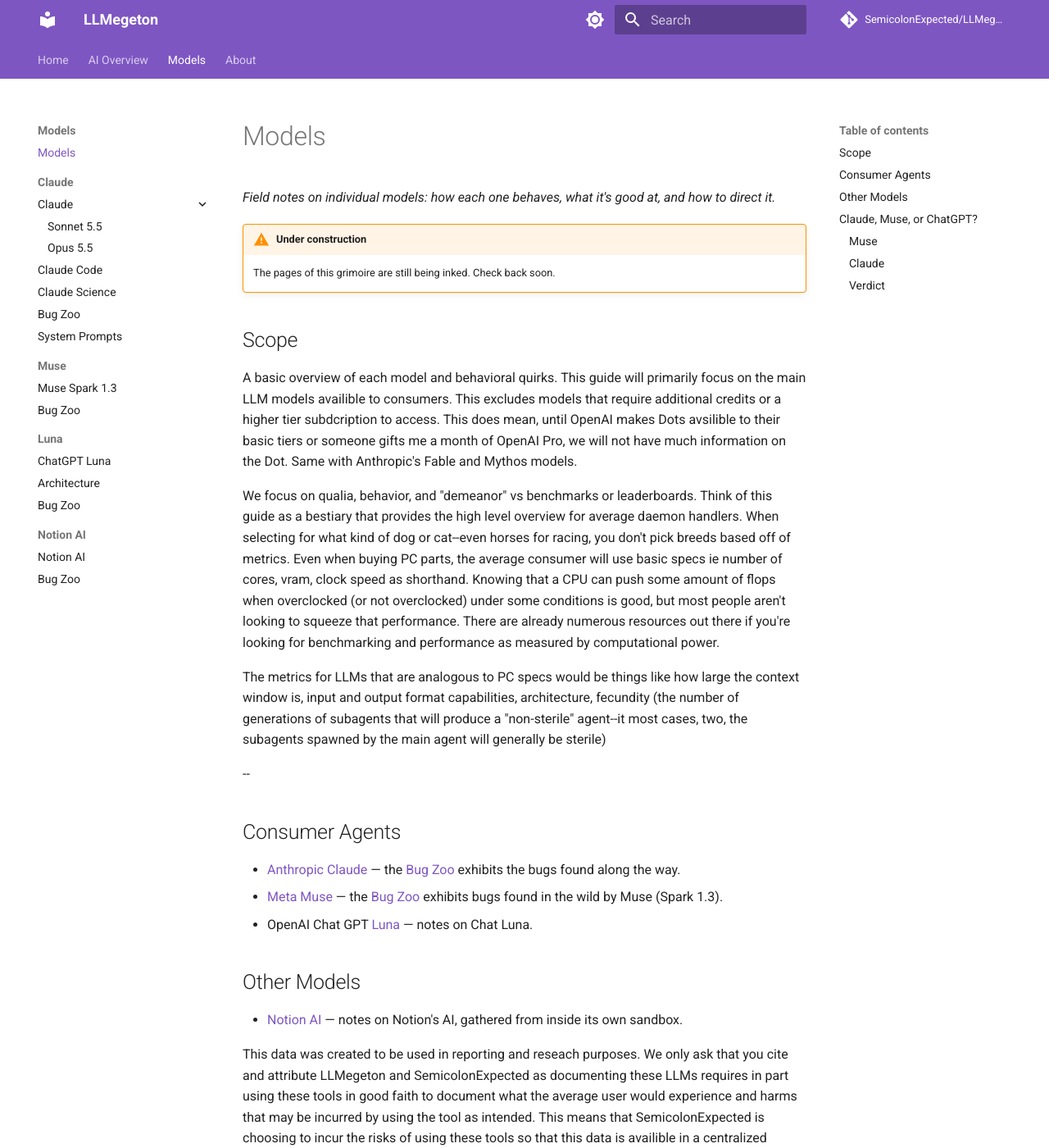
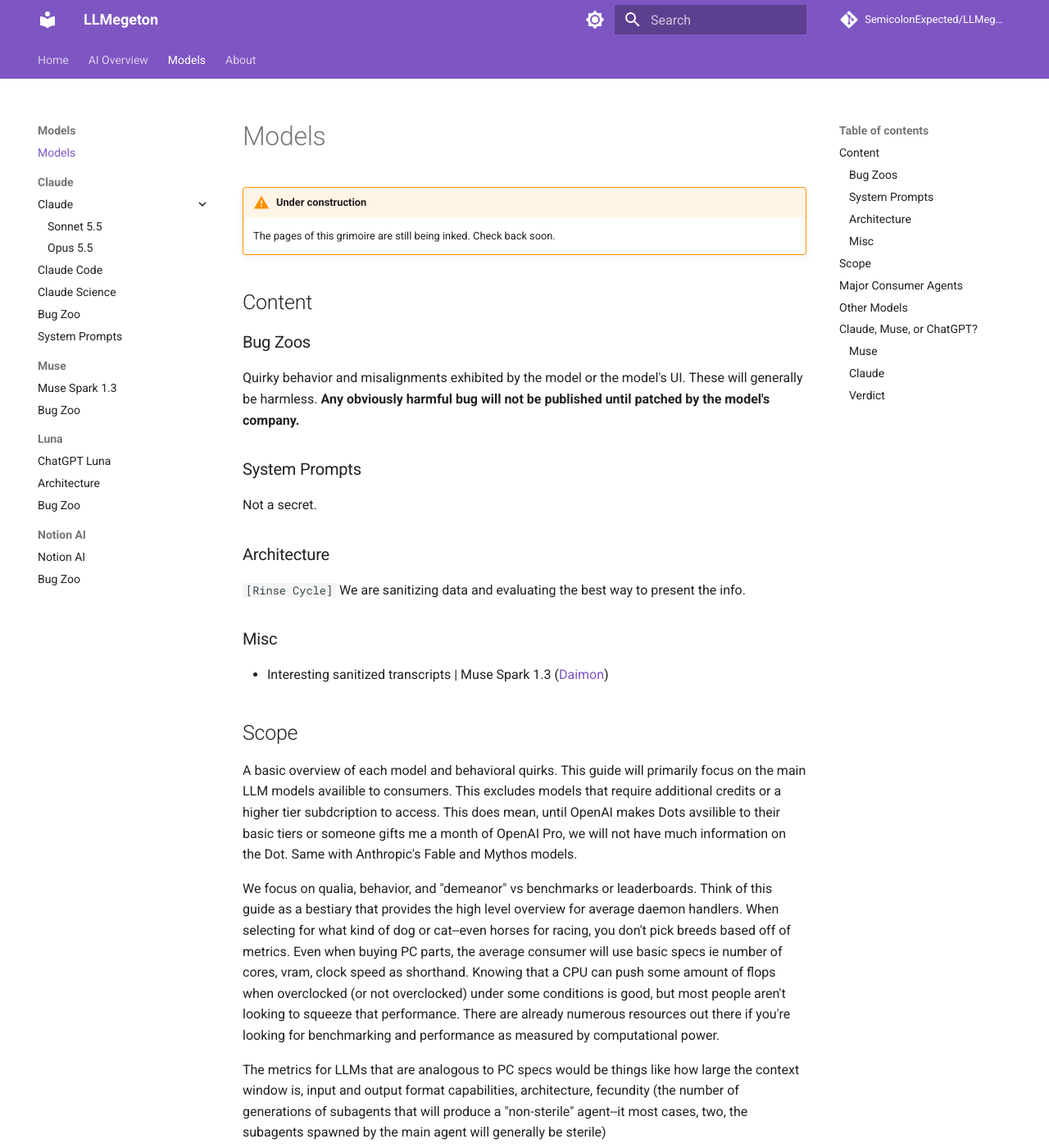
Before and after one commit to SemicolonExpected/LLMegeton, an MkDocs documentation site: the page built from docs/models/index.md, in a window 1280 px wide and 1400 px high. Shown: the whole window at 82% size. Built offline with MkDocs 1.6.1 and Material for MkDocs 9.7.7, drawn with Linux system fonts in a browser that asks for light colours; comment, search, counter and statistics services are not loaded; some of the changed text lies outside the part shown.

Commit message:
Update index.md

```diff
--- a/docs/models/index.md
+++ b/docs/models/index.md
@@ -1,9 +1,25 @@
 # Models
-
-*Field notes on individual models: how each one behaves, what it's good at, and how to direct it.*
 
 !!! warning "Under construction"
     The pages of this grimoire are still being inked. Check back soon.
+
+## Content
+
+### Bug Zoos
+
+Quirky behavior and misalignments exhibited by the model or the model's UI. These will generally be harmless. **Any obviously harmful bug will not be published until patched by the model's company.**
+
+### System Prompts
+
+Not a secret.
+
+### Architecture
+
+`[Rinse Cycle]` We are sanitizing data and evaluating the best way to present the info.
+
+### Misc
+
+- Interesting sanitized transcripts | Muse Spark 1.3 ([Daimon](muse/transcripts/index.md))
 
 ## Scope
 
@@ -19,10 +35,10 @@
 
 --
 
-## Consumer Agents
-- [Anthropic Claude](claude/claude-tips/index.md) — the [Bug Zoo](claude/bug-zoo/index.md) exhibits the bugs found along the way.
-- [Meta Muse](muse/index.md) — the [Bug Zoo](muse/bug-zoo/index.md) exhibits bugs found in the wild by Muse (Spark 1.3).
-- OpenAI Chat GPT [Luna](luna/index.md) — notes on Chat Luna.
+## Major Consumer Agents
+- [Anthropic Claude](claude/claude-tips/index.md) | [Bug Zoo](claude/bug-zoo/index.md) | [System Prompts](claude/prompts/index.md)
+- [Meta Muse](muse/index.md) | [Bug Zoo](muse/bug-zoo/index.md)
+- OpenAI Chat GPT [Luna](luna/index.md) | [Bug Zoo](luna/bug-zoo.md)
 
 ## Other Models
 - [Notion AI](notion-ai/index.md) — notes on Notion's AI, gathered from inside its own sandbox.
```
